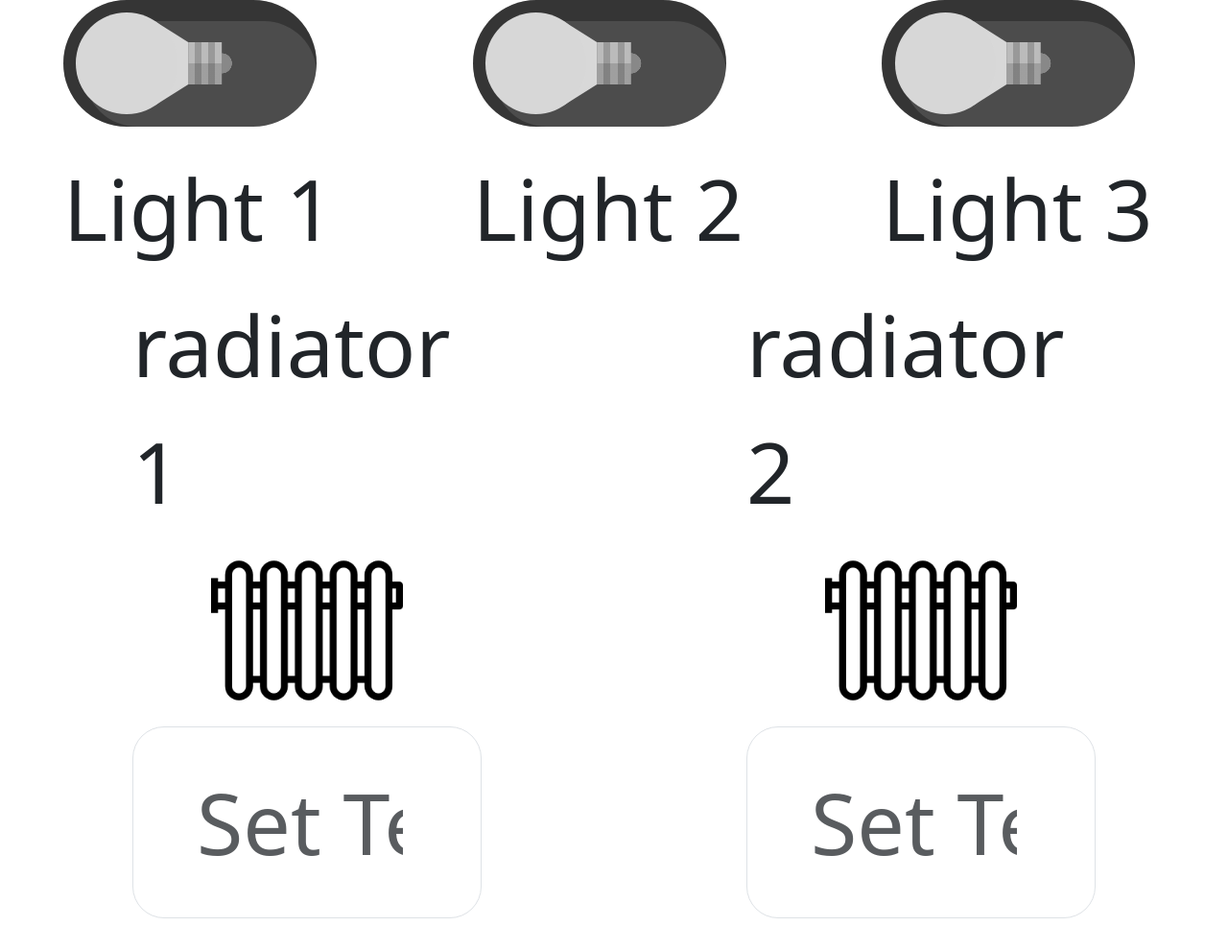
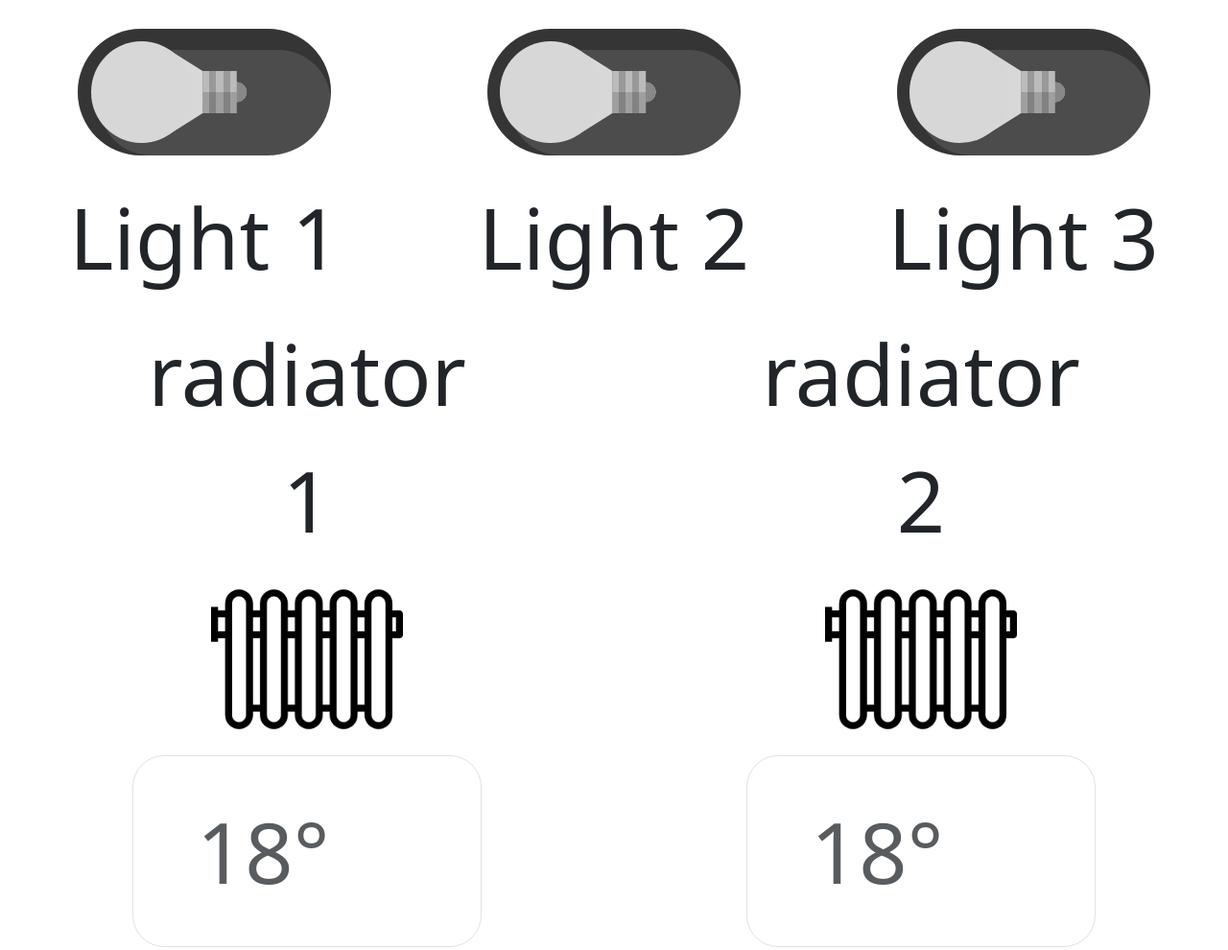
Before and after one commit to Projet-Polytech-4A-SAGI/Projet-Maison, a website: page Express/views/front2.html in a window 1280 px wide. Shown: the top 990 px of the page at 96% size. Drawn offline with nearby package versions, Linux system fonts and the light colour scheme; no server answers.

Commit message:
bootstrap

```diff
--- a/Express/public/css/style2.css
+++ b/Express/public/css/style2.css
@@ -22,6 +22,11 @@ main {
 	padding: 1.5em 0 0 0;
 	text-align: center;
 }
+
+#lamps{
+	margin-top: 30px;
+}
+
 .l {
 	background-color: rgba(0,0,0,0.7);
 	border-radius: 0.75em;
--- a/Express/views/front2.html
+++ b/Express/views/front2.html
@@ -11,7 +11,7 @@
 <body onload="loadstates()">
 
     <div class="container-fluid">
-        <div id="lamps" class="row">
+        <center><div id="lamps" class="row">
             <div class="col">
                 <input class="l" type="checkbox" id="light1">
                 <label for="light1">Light 1</label>
@@ -24,23 +24,23 @@
                 <input class="l" type="checkbox" id="light3">
                 <label for="light3">Light 3</label>
             </div>
-        </div>
+        </div></center>
 
 
         <div id="radiators" class="row">
                 <div class="radiator col" id="radiator1">
-                    <label for="radiator1">radiator 1</label>
+                    <center><label for="radiator1">radiator 1</label></center>
                     <img src="/img/heater.png" alt="Radiator">
-                    <input type="number" id="radiator1Temp" placeholder="Set Temperature" class="form-control">
+                    <input type="number" id="radiator1Temp" placeholder="18°" class="form-control">
                     <button onclick="setTemperature('radiator1')" class="btn btn-success btn-sm mt-2" >Set Temperature</button>
                     <div class="mt-2">Temperature: <span id="radiator1TempDisplay">N/A</span></div>
                     <div>Watter: <span id="radiator1WatterDisplay">N/A</span></div>
                 </div>
 
                 <div class="radiator col"  id="radiator2">
-                    <label for="radiator2">radiator 2</label>
+                    <center><label for="radiator2">radiator 2</label></center>
                     <img src="/img/heater.png" alt="Radiator">
-                    <input type="number" id="radiator2Temp" placeholder="Set Temperature" class="form-control">
+                    <input type="number" id="radiator2Temp" placeholder="18°" class="form-control">
                     <button onclick="setTemperature('radiator2')" class="btn btn-success btn-sm mt-2">Set Temperature</button>
                     <div class="mt-2">Temperature: <span id="radiator2TempDisplay">N/A</span></div>
                     <div>Watter: <span id="radiator2WatterDisplay">N/A</span></div>
```
